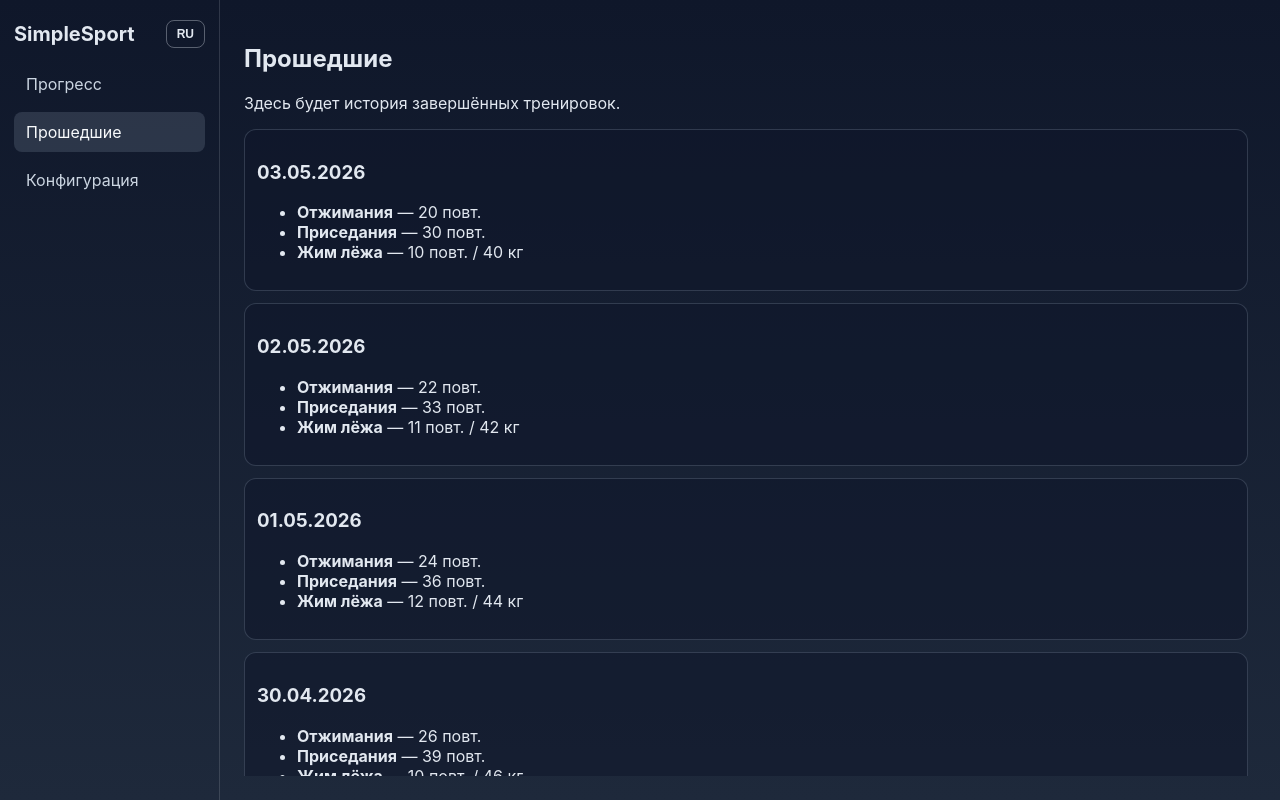
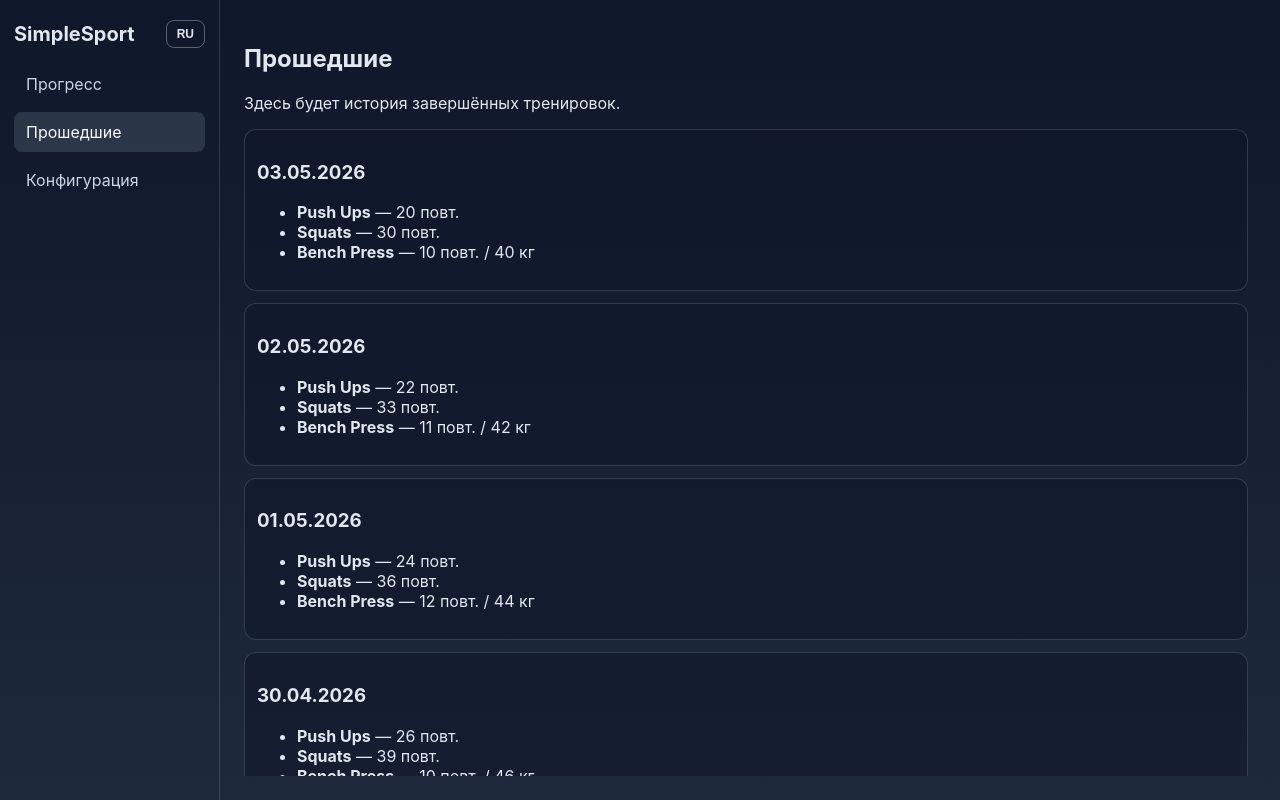
Before and after one commit to STimoshevich/simple-sport, an Angular app: page /history in a window 1280 px wide. Built offline with nearby package versions, Linux system fonts and the light colour scheme.

Commit message:
Keep workout names out of translation dictionaries

```diff
--- a/public/i18n/ru.json
+++ b/public/i18n/ru.json
@@ -18,12 +18,7 @@
         "LOADING_MORE": "Загрузка ещё 5 дней...",
         "NO_MORE": "Данные закончились",
         "REPS": "повт.",
-        "KG": "кг",
-        "WORKOUTS": {
-          "PUSH_UPS": "Отжимания",
-          "SQUATS": "Приседания",
-          "BENCH_PRESS": "Жим лёжа"
-        }
+        "KG": "кг"
       },
       "CONFIGURATION": {
         "TITLE": "Конфигурация",
--- a/src/app/pages/history/history.page.ts
+++ b/src/app/pages/history/history.page.ts
@@ -4,7 +4,7 @@ import { TranslatePipe } from '../../pipes/translate.pipe';
 
 interface CompletedWorkoutDay {
   date: Date;
-  trainings: { nameKey: string; reps: number; weight?: number }[];
+  trainings: { name: string; reps: number; weight?: number }[];
 }
 
 @Component({
@@ -20,7 +20,7 @@ interface CompletedWorkoutDay {
         <h3>{{ day.date | date: 'dd.MM.yyyy' }}</h3>
         <ul>
           <li *ngFor="let workout of day.trainings">
-            <strong>{{ workout.nameKey | translate }}</strong>
+            <strong>{{ workout.name }}</strong>
             <span> — {{ workout.reps }} {{ 'APP.PAGES.HISTORY.REPS' | translate }}</span>
             <span *ngIf="workout.weight"> / {{ workout.weight }} {{ 'APP.PAGES.HISTORY.KG' | translate }}</span>
           </li>
@@ -33,50 +33,27 @@ interface CompletedWorkoutDay {
   `,
   styles: [
     `
-      .history-page {
-        height: calc(100dvh - 48px);
-        overflow-y: auto;
-        padding-right: 8px;
-      }
-
-      .day-card {
-        background: rgba(15, 23, 42, 0.55);
-        border: 1px solid rgba(148, 163, 184, 0.25);
-        border-radius: 12px;
-        padding: 12px;
-        margin-bottom: 12px;
-      }
+      .history-page { height: calc(100dvh - 48px); overflow-y: auto; padding-right: 8px; }
+      .day-card { background: rgba(15, 23, 42, 0.55); border: 1px solid rgba(148, 163, 184, 0.25); border-radius: 12px; padding: 12px; margin-bottom: 12px; }
     `
   ]
 })
 export class HistoryPageComponent {
   private readonly pageSize = 5;
   private readonly allDays = this.buildMockDays(40);
-
   visibleDays: CompletedWorkoutDay[] = [];
   hasMore = true;
 
-  constructor() {
-    this.loadMore();
-  }
+  constructor() { this.loadMore(); }
 
   onScroll(event: Event): void {
-    if (!this.hasMore) {
-      return;
-    }
-
+    if (!this.hasMore) return;
     const element = event.target as HTMLElement;
-    const nearBottom = element.scrollTop + element.clientHeight >= element.scrollHeight - 80;
-
-    if (nearBottom) {
-      this.loadMore();
-    }
+    if (element.scrollTop + element.clientHeight >= element.scrollHeight - 80) this.loadMore();
   }
 
   private loadMore(): void {
-    const currentSize = this.visibleDays.length;
-    const next = this.allDays.slice(currentSize, currentSize + this.pageSize);
-
+    const next = this.allDays.slice(this.visibleDays.length, this.visibleDays.length + this.pageSize);
     this.visibleDays = [...this.visibleDays, ...next];
     this.hasMore = this.visibleDays.length < this.allDays.length;
   }
@@ -85,17 +62,12 @@ export class HistoryPageComponent {
     return Array.from({ length: daysCount }, (_, index) => {
       const date = new Date();
       date.setDate(date.getDate() - index);
-
       return {
         date,
         trainings: [
-          { nameKey: 'APP.PAGES.HISTORY.WORKOUTS.PUSH_UPS', reps: 20 + (index % 5) * 2 },
-          { nameKey: 'APP.PAGES.HISTORY.WORKOUTS.SQUATS', reps: 30 + (index % 4) * 3 },
-          {
-            nameKey: 'APP.PAGES.HISTORY.WORKOUTS.BENCH_PRESS',
-            reps: 10 + (index % 3),
-            weight: 40 + (index % 6) * 2
-          }
+          { name: 'Push Ups', reps: 20 + (index % 5) * 2 },
+          { name: 'Squats', reps: 30 + (index % 4) * 3 },
+          { name: 'Bench Press', reps: 10 + (index % 3), weight: 40 + (index % 6) * 2 }
         ]
       };
     });
```
Also changed, not shown: public/i18n/en.json (+1 -6 lines).
